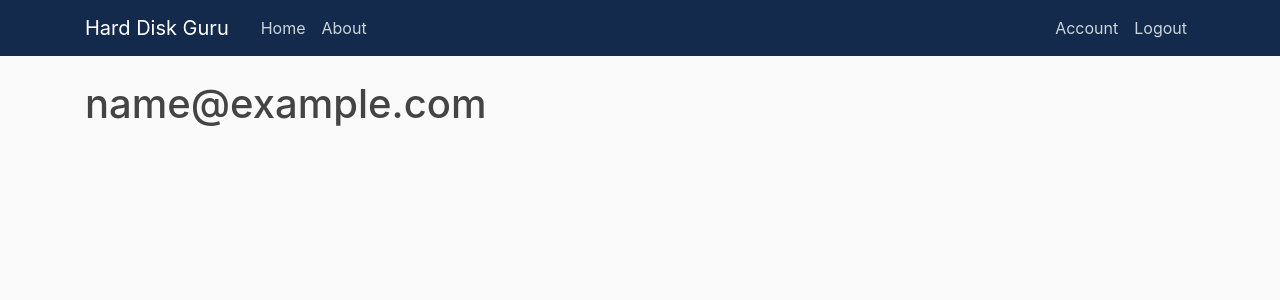
After one commit to cjsegneri/UIUC-CS411-HardDiskGuru, a Flask app: page /account in a window 1280 px wide. The commit adds this page. Shown: the top 300 px of the page. Run offline with Flask 2, Linux system fonts and the light colour scheme; a user stored in the database is signed in; tables that the repository leaves empty hold one stand-in row (values such as "Sample post"); parts of the project's set-up code (start-up, migrations or seed data) failed here and were passed over; some libraries are stand-ins or nearby versions.

Commit message:
add logout functionality and about page

```diff
--- a/HardDiskGuru/__init__.py
+++ b/HardDiskGuru/__init__.py
@@ -1,11 +1,15 @@
 from flask import Flask
 from flask_sqlalchemy import SQLAlchemy
 from flask_bcrypt import Bcrypt
+from flask_login import LoginManager
 
 app = Flask(__name__)
 app.config['SECRET_KEY'] = 'ecef3b8e7d47ea8a26b098bc534393dd'
 app.config['SQLALCHEMY_DATABASE_URI'] = 'mysql+pymysql://ss117_hard_disk_guru_web:DatabasePassword@localhost/ss117_harddrive'
 db = SQLAlchemy(app)
 bcrypt = Bcrypt(app)
+login_manager = LoginManager(app)
+login_manager.login_view = 'login'
+login_manager.login_message_category = 'info'
 
 from HardDiskGuru import routes
--- a/HardDiskGuru/forms.py
+++ b/HardDiskGuru/forms.py
@@ -14,7 +14,7 @@ class RegistrationForm(FlaskForm):
     submit = SubmitField('Sign Up')
 
     def validate_email(self, email):
-        user = db.session.query(User).filter(User.Email == email.data).first()
+        user = db.session.query(User).filter(User.email == email.data).first()
         if user:
             raise ValidationError('That email is already associated with an account. Register with a different email or log in.')
 
--- a/HardDiskGuru/models.py
+++ b/HardDiskGuru/models.py
@@ -1,11 +1,24 @@
 from sqlalchemy.ext.automap import automap_base
-from HardDiskGuru import db
+from HardDiskGuru import db, login_manager
+from flask_login import UserMixin
+
+@login_manager.user_loader
+def load_user(user_id):
+    return db.session.query(User).filter(User.id == int(user_id)).first()
 
 # automap database tables
 Base = automap_base()
+
+class User(Base, UserMixin):
+    __tablename__ = 'user'
+
+    id = db.Column('UserID', db.Integer, primary_key=True)
+    email = db.Column('Email', db.String)
+    password = db.Column('Password', db.String)
+
 Base.prepare(db.engine, reflect=True)
 # DiskDailyLog = Base.classes.diskdailylog
 DiskManufacturer = Base.classes.diskmanufacturer
 DiskModel = Base.classes.diskmodel
-User = Base.classes.user
+#User = Base.classes.user
 # UserDisk = Base.classes.userdisk
--- a/HardDiskGuru/routes.py
+++ b/HardDiskGuru/routes.py
@@ -2,6 +2,7 @@ from flask import escape, request, render_template, url_for, flash, redirect
 from HardDiskGuru import app, db, bcrypt
 from HardDiskGuru.forms import RegistrationForm, LoginForm, QueryManufacturerHardDisksForm
 from HardDiskGuru.models import DiskManufacturer, DiskModel, User
+from flask_login import login_user, logout_user, current_user, login_required
 
 
 @app.route('/', methods=['GET', 'POST'])
@@ -21,10 +22,12 @@ def about():
 
 @app.route('/register', methods=['GET', 'POST'])
 def register():
+    if current_user.is_authenticated:
+        return redirect(url_for('home'))
     form = RegistrationForm()
     if form.validate_on_submit():
         hashed_password = bcrypt.generate_password_hash(form.password.data).decode('utf-8')
-        user = User(Email=form.email.data, Password=hashed_password)
+        user = User(email=form.email.data, password=hashed_password)
         db.session.add(user)
         db.session.commit()
         flash('Your account has been created! You are now able to log in.', 'success')
@@ -33,11 +36,25 @@ def register():
 
 @app.route('/login', methods=['GET', 'POST'])
 def login():
+    if current_user.is_authenticated:
+        return redirect(url_for('home'))
     form = LoginForm()
     if form.validate_on_submit():
-        if form.email.data == 'admin@blog.com' and form.password.data == 'password':
-            flash('You have been logged in!', 'success')
-            return redirect(url_for('home'))
+        user = db.session.query(User).filter(User.email == form.email.data).first()
+        if user and bcrypt.check_password_hash(user.password, form.password.data):
+            login_user(user, form.remember.data)
+            next_page = request.args.get('next')
+            return redirect(next_page) if next_page else redirect(url_for('home'))
         else:
             flash('Login Unsuccessful. Please check email and password', 'danger')
     return render_template('login.html', title = 'Login', form = form)
+
+@app.route("/logout")
+def logout():
+    logout_user()
+    return redirect(url_for('home'))
+
+@app.route("/account")
+@login_required
+def account():
+    return render_template('account.html', title = 'Account')
--- /dev/null
+++ b/HardDiskGuru/templates/account.html
@@ -0,0 +1,4 @@
+{% extends "layout.html" %}
+{% block content %}
+    <h1>{{ current_user.email }}</h1>
+{% endblock content %}
--- a/HardDiskGuru/templates/layout.html
+++ b/HardDiskGuru/templates/layout.html
@@ -36,8 +36,13 @@
               </div>
                 <!-- Navbar Right Side -->
               <div class="navbar-nav">
-                <a class="nav-item nav-link" href="{{ url_for('login') }}">Login</a>
-                <a class="nav-item nav-link" href="{{ url_for('register') }}">Register</a>
+                {% if current_user.is_authenticated %}
+                  <a class="nav-item nav-link" href="{{ url_for('account') }}">Account</a>
+                  <a class="nav-item nav-link" href="{{ url_for('logout') }}">Logout</a>
+                {% else %}
+                  <a class="nav-item nav-link" href="{{ url_for('login') }}">Login</a>
+                  <a class="nav-item nav-link" href="{{ url_for('register') }}">Register</a>
+                {% endif %}
               </div>
             </div>
           </div>
--- a/requirements.txt
+++ b/requirements.txt
@@ -3,3 +3,4 @@ flask-wtf
 flask-sqlalchemy
 pymysql
 flask-bcrypt
+flask-login
```
